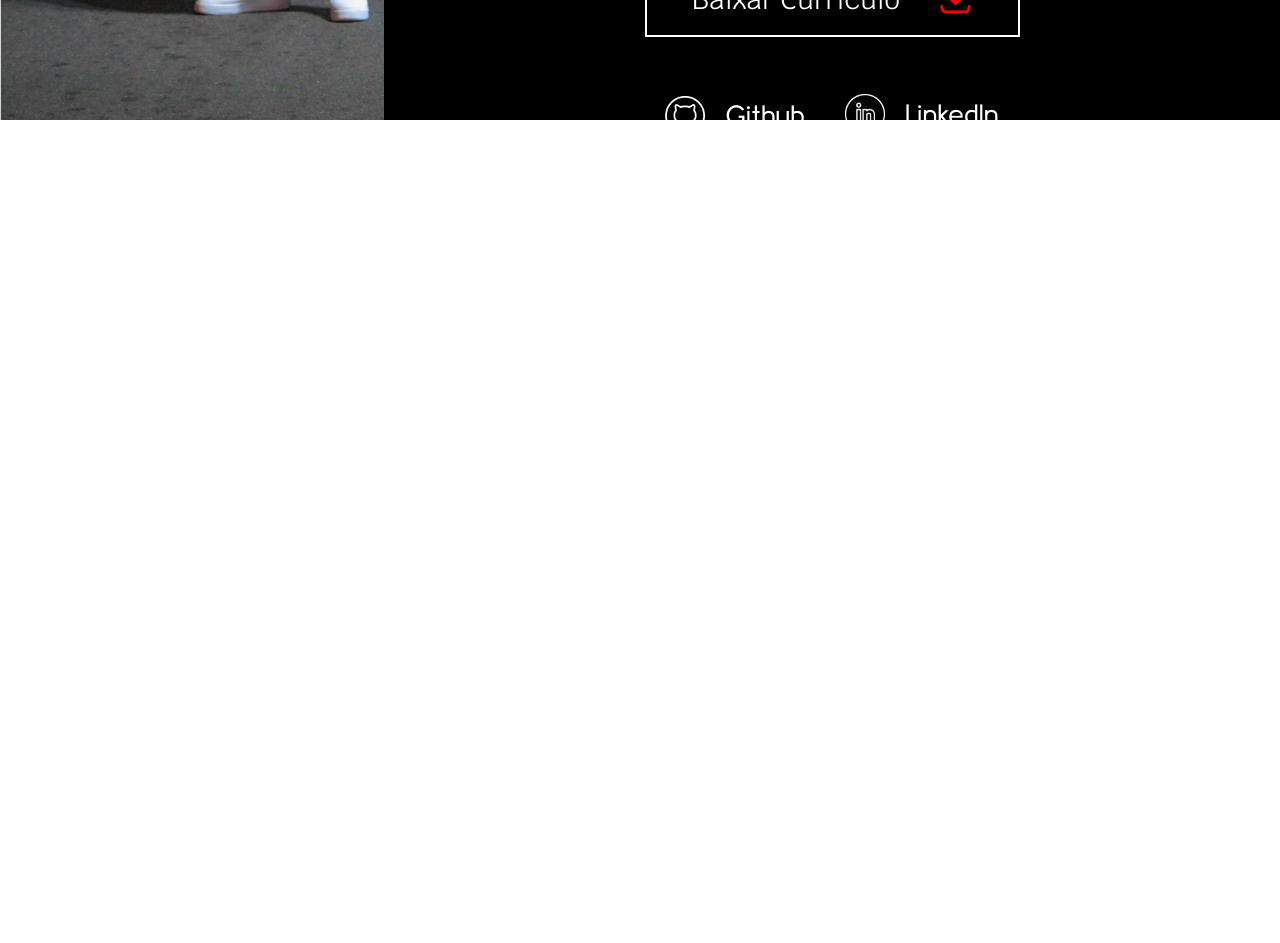
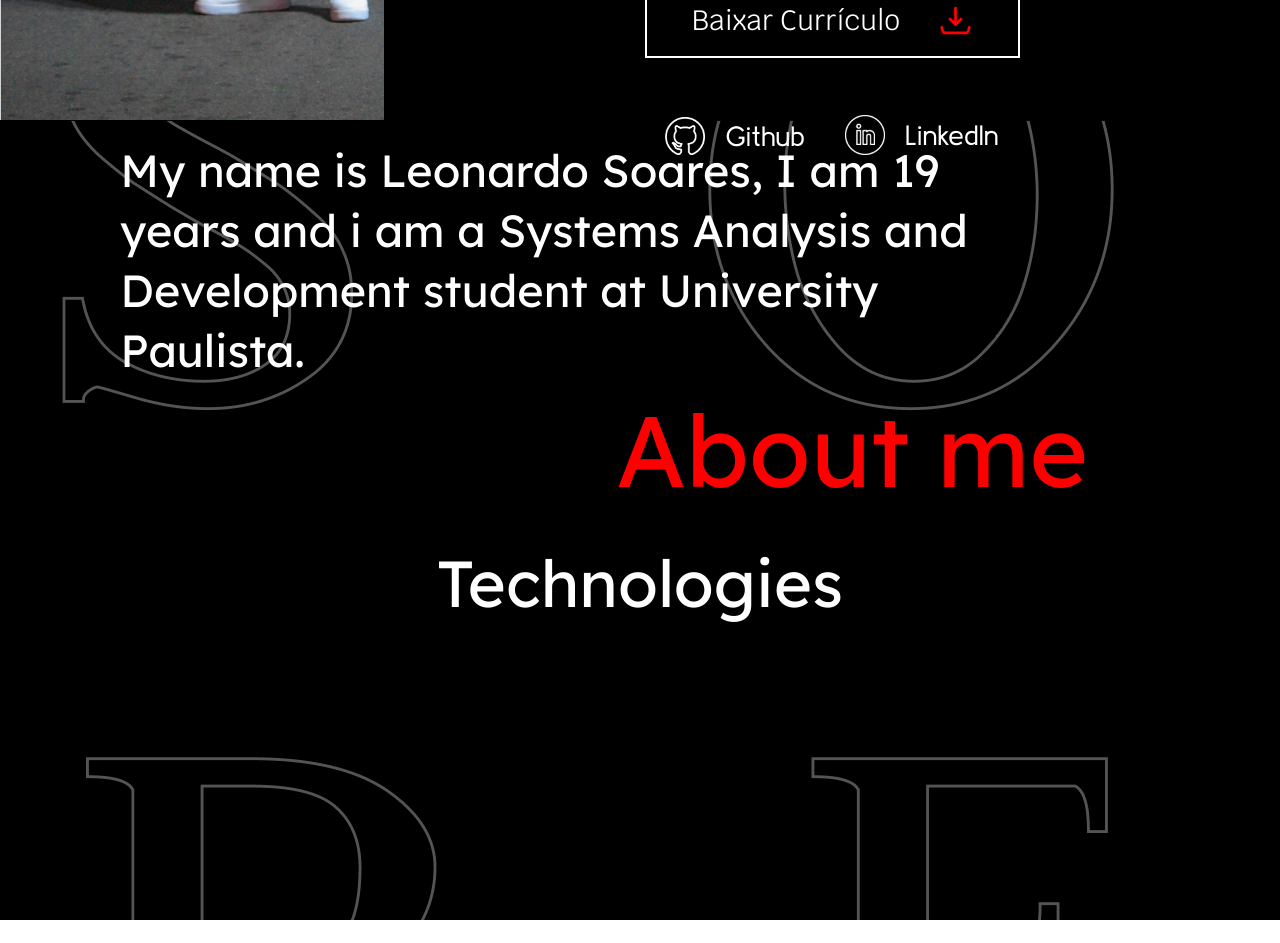
Before and after one commit to leuzindev/portifolio, a React (Vite) app: page / in a window 1280 px wide. Shown: the part 680-1623 px from the top of the page. Before the commit the page ends 848 px from the top, so only its background shows below. Built offline with nearby package versions, Linux system fonts and the light colour scheme; a web font is replaced by a local one.

Commit message:
technologies

```diff
--- a/index.html
+++ b/index.html
@@ -4,6 +4,7 @@
     <meta charset="UTF-8" />
     <meta name="viewport" content="width=device-width, initial-scale=1.0" />
     <link rel="icon" type="image/x-icon" href="/fav.ico">
+
     <title>Portifólio | Leonardo</title>
   </head>
   <body>
--- a/src/App.jsx
+++ b/src/App.jsx
@@ -1,5 +1,6 @@
 import { Apresentation } from './components/Apresentation/Apresentation'
 import './App.css'
+import { About_me } from './components/About_me/About_me'
 
 function App() {
 
@@ -7,6 +8,7 @@ function App() {
   return (
     <div className="App">
       <Apresentation/>
+      <About_me />
     </div>
   )
 }
--- /dev/null
+++ b/src/components/About_me/About_me.jsx
@@ -0,0 +1,85 @@
+import React from 'react'
+import styled from 'styled-components'
+
+import {Carrosel} from '../Carrosel/Carrosel.jsx'
+
+const Screen = styled.div`
+    width: 100%;
+    height: 100vh;
+    background-color: black;
+    background-image: url(/SOARES_bg.png);
+`
+const Me = styled.h1`
+  color: white;
+  font-family: 'Lexend Deca', sans-serif;
+  font-size: 45px;
+  line-height: 60px;
+`
+
+const Area_me = styled.div`
+
+  height: 35%;
+  width: 85%;
+  display: flex;
+  justify-content: center;
+  align-items: center;
+
+
+
+`
+
+const About = styled.h1`
+  color: #FF0000;
+  font-family: 'Lexend Deca', sans-serif;
+  font-size: 100px;
+  text-align: end;
+  width: 85%;
+
+`
+
+const Title = styled.h1`
+  font-family: 'Lexend Deca', sans-serif;
+  color: white;
+  font-size: 65px;
+  text-align: center;
+  margin-top: 50px;
+`
+const Block_Carrosel = styled.div`
+
+  height: 41%;
+  display: flex;
+  justify-content: center;
+  align-items: center;
+
+`
+
+const Swiper = styled.div`
+
+`
+const Swiper_btn_next = styled.div`
+
+`
+const Swiper_btn_prev = styled.div`
+
+`
+const Swiper_btn_pagination = styled.div`
+
+`
+export const About_me = () => {
+
+
+  return (
+    <Screen>
+      <Area_me>
+        <Me>
+          My name is Leonardo Soares, I am 19 <br />years and i am a Systems Analysis and<br /> Development student at University<br /> Paulista.
+        </Me>
+      </Area_me>
+      <About>About me</About>
+      <Title>Technologies</Title>
+      <Block_Carrosel>
+        <Carrosel/>
+      </Block_Carrosel>
+    </Screen>
+  )
+}
--- a/src/components/Apresentation/Apresentation.jsx
+++ b/src/components/Apresentation/Apresentation.jsx
@@ -1,10 +1,9 @@
 import React from 'react'
 import styled from 'styled-components'
 
-import Leonardo_pic from '/public/leonardo_pic.png'
-import Download from '/public/download.png'
-import Github from '/public/github.png'
-import Linkedin from '/public/linkedin_circle.png'
+import Download from '/download.png'
+import Github from '/github.png'
+import Linkedin from '/linkedin_circle.png'
 
 const Screen = styled.div`
     width: 100%;
@@ -20,7 +19,7 @@ const Right_card = styled.div`
 
 const Left_card = styled.div`
     width: 30%;
-    background-image: url(/public/leonardo_pic.png);
+    background-image: url(/leonardo_pic.png);
     background-repeat: no-repeat;
     background-size: cover;
 
@@ -51,7 +50,7 @@ const MyName = styled.h1`
 
 const Ocupation_Feed = styled.div`
 
-    height: 81%;
+
 `
 
 const Ocupation_area = styled.div`
--- /dev/null
+++ b/src/components/Carrosel/Carrosel.jsx
@@ -0,0 +1,18 @@
+import React from 'react'
+
+
+import reactjs from '/reactjs.png'
+import nestjs from '/nestjs.png'
+import javascript from '/javascript.png'
+
+
+
+export const Carrosel = () => {
+
+  return (
+    <>
+    </>
+
+
+  )
+}
--- a/src/main.jsx
+++ b/src/main.jsx
@@ -2,6 +2,7 @@ import React from 'react'
 import ReactDOM from 'react-dom/client'
 import App from './App'
 import './index.css'
+
 
 ReactDOM.createRoot(document.getElementById('root')).render(
   <React.StrictMode>
```
Also changed, not shown: public/SOARES_bg.png.
